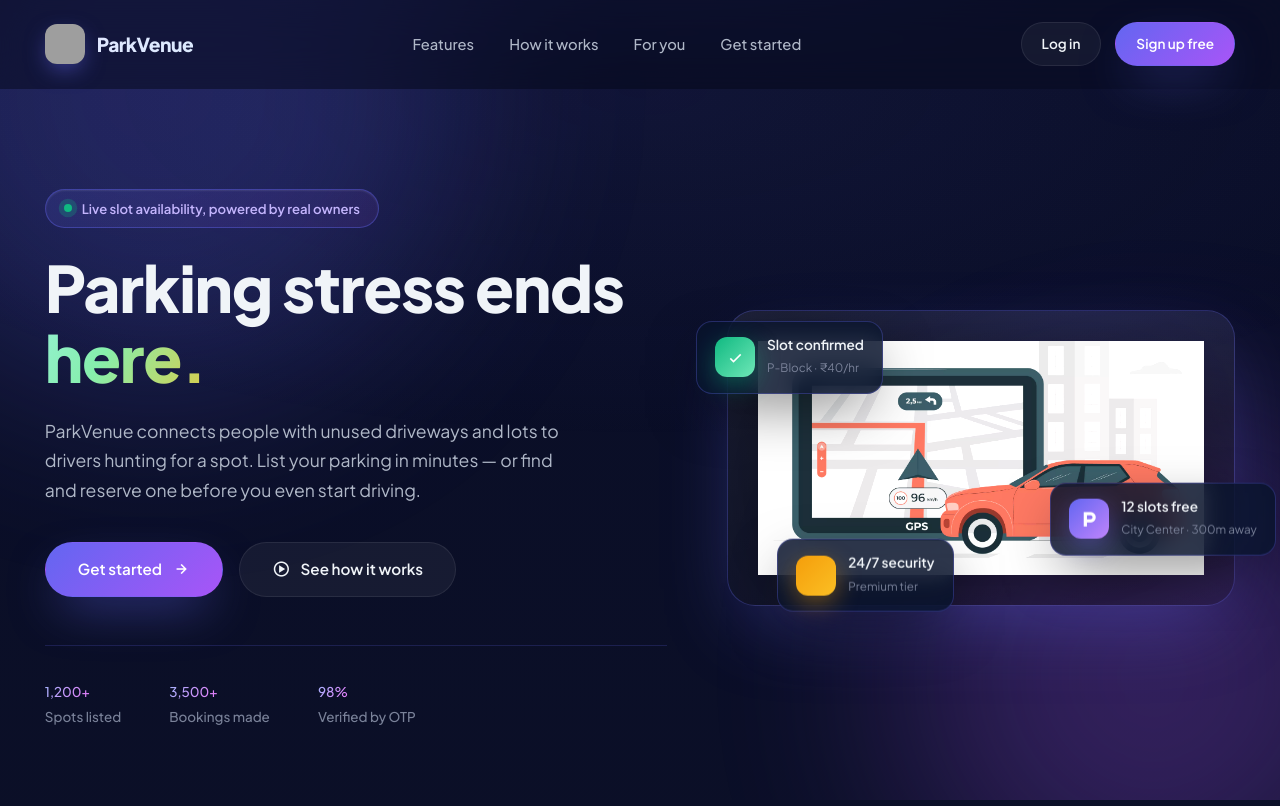
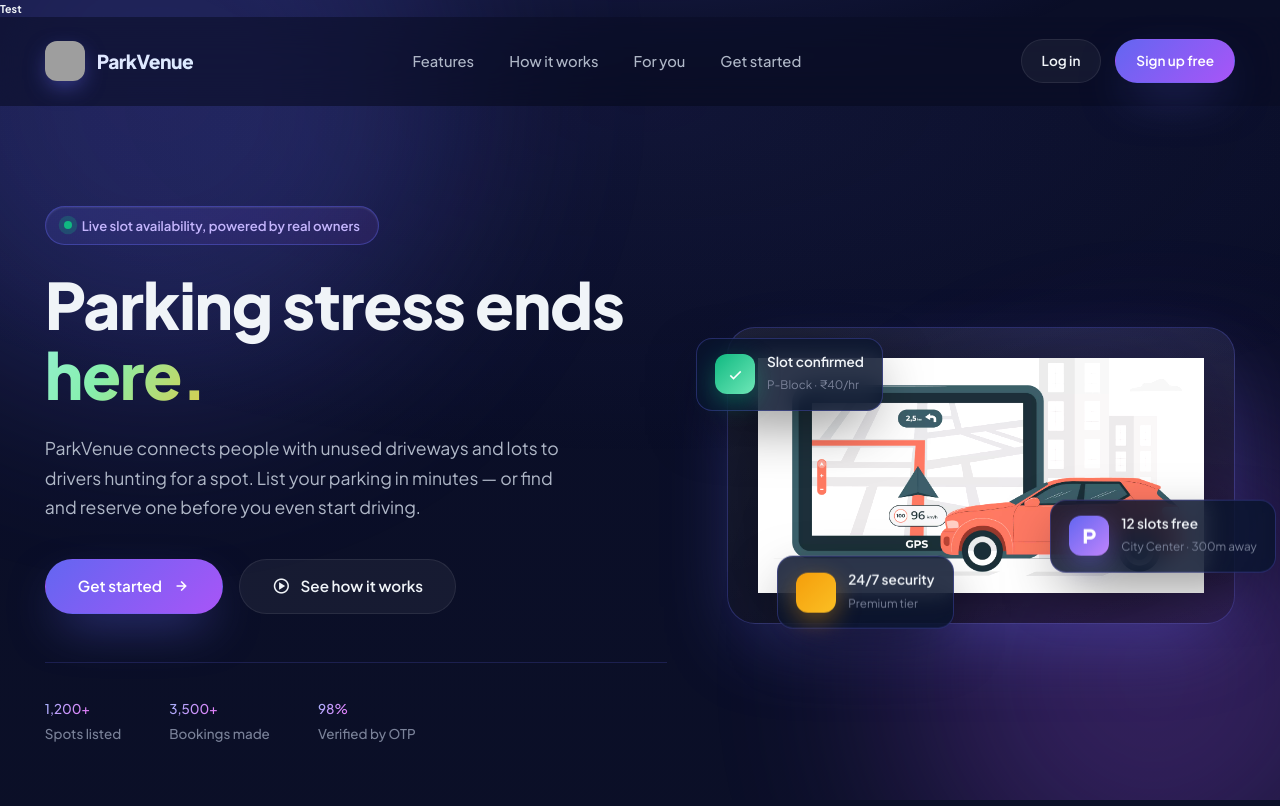
Before and after one commit to Code-By-Sid/ParkVenue, a Django app: page / in a window 1280 px wide. Shown: the top 806 px of the page. Run offline with Django 5.2, Linux system fonts and the light colour scheme; grey boxes are pictures that could not be loaded.

Commit message:
Add test header to index.html for debugging purposes

```diff
--- a/templates/index.html
+++ b/templates/index.html
@@ -11,6 +11,7 @@
     <link rel="stylesheet" href="{% static 'css/parkvenue.css' %}">
 </head>
 <body>
+    <h6>Test</h6>
     <div class="bg-glow"></div>
 
     <!-- ================= NAVBAR ================= -->
```
